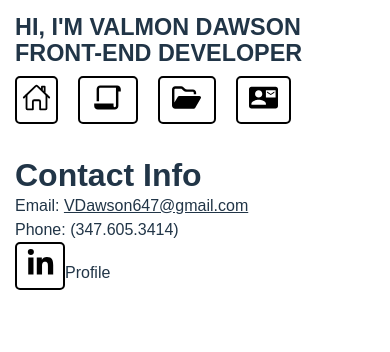
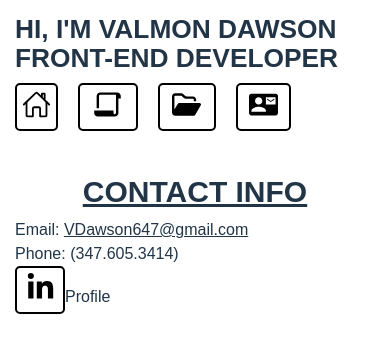
Before and after one commit to VDawson1181/Portfolio_Site_V2, a React (Vite) app: page / in a window 390 px wide. Both pictures are taken after a click on the item "Contact". Shown: the top 352 px of the page. Built offline with nearby package versions, Linux system fonts and the light colour scheme; a web font is replaced by a local one.

Commit message:
style changes to contact me

```diff
--- a/components/ContactMe/contactMe.css
+++ b/components/ContactMe/contactMe.css
@@ -1,4 +1,16 @@
 .contactMe{
+    max-width: 850px;
+
+    & > h1{
+        font-size: 30px;
+        margin: 0;
+        padding: 10px;
+        /* grid-column: auto / span 3; */
+        text-align: center;
+        text-transform: uppercase;
+        text-decoration: underline;
+      }
+
     p:first-of-type{
         background-color: #fff;
         width: 50px;
--- a/components/Navbar/Navbar.css
+++ b/components/Navbar/Navbar.css
@@ -4,7 +4,7 @@ ul.infoRundown{
     display: flex;
     flex-wrap: wrap;
     justify-content: left;
-    margin: 0;
+    margin: 0 0 10px;
     padding: 0;
 
     li{
@@ -37,8 +37,8 @@ ul.infoRundown{
         }
 
         &:hover{
-          box-shadow: 10px 10px 0px hsl(0, 0%, 100%);
-          transform: scale(1.1);
+          box-shadow: 6px -6px 0px hsl(0, 0%, 100%);
+          /* transform: scale(1.1); */
 
           p:last-of-type{
             opacity: 1;
@@ -47,7 +47,7 @@ ul.infoRundown{
       }
       p:last-of-type{
         opacity: 0;
-        padding-top: 10px;
+        /* padding-top: 10px; */
       }
 
       &:hover{
--- a/src/index.css
+++ b/src/index.css
@@ -22,7 +22,7 @@
 
 body {
 
-  margin: 20px;
+  margin: 10px;
   /* display: flex; */
   /* place-items: center; */
   max-width: 100vw;
@@ -72,8 +72,9 @@ background: linear-gradient(348deg, rgba(0,0,0,1) 0%, rgba(9,121,75,1) 50%, rgba
   box-sizing: border-box;
 
   & .mainHeader{
-    font-size:clamp(2vw, 4vw, 4vw);
-    line-height: 3vw;
+    /* font-size:clamp(4vw, 2.5vw, 2.5vw); */
+    font-size: 2.5vw;
+    line-height: 2.5vw;
 
 
     h1, h2{
@@ -86,7 +87,7 @@ background: linear-gradient(348deg, rgba(0,0,0,1) 0%, rgba(9,121,75,1) 50%, rgba
   .mainDescription{
     max-width: 950px;
     /* margin: 0 auto; */
-    padding: 0 5px 20px;
+    /* padding: 0 5px 20px; */
 
     /* & p:first-of-type{
       text-align: center;
@@ -115,6 +116,15 @@ background: linear-gradient(348deg, rgba(0,0,0,1) 0%, rgba(9,121,75,1) 50%, rgba
     min-width: 320px;
     min-height: 100vh;
   }
+
+  #MainPage{
+    box-sizing: border-box;
+
+    & .mainHeader{
+      font-size: 4.5vw;
+      line-height: 4.5vw;
+    }
+  }
 }
 
 @media (prefers-color-scheme: light) {
```
